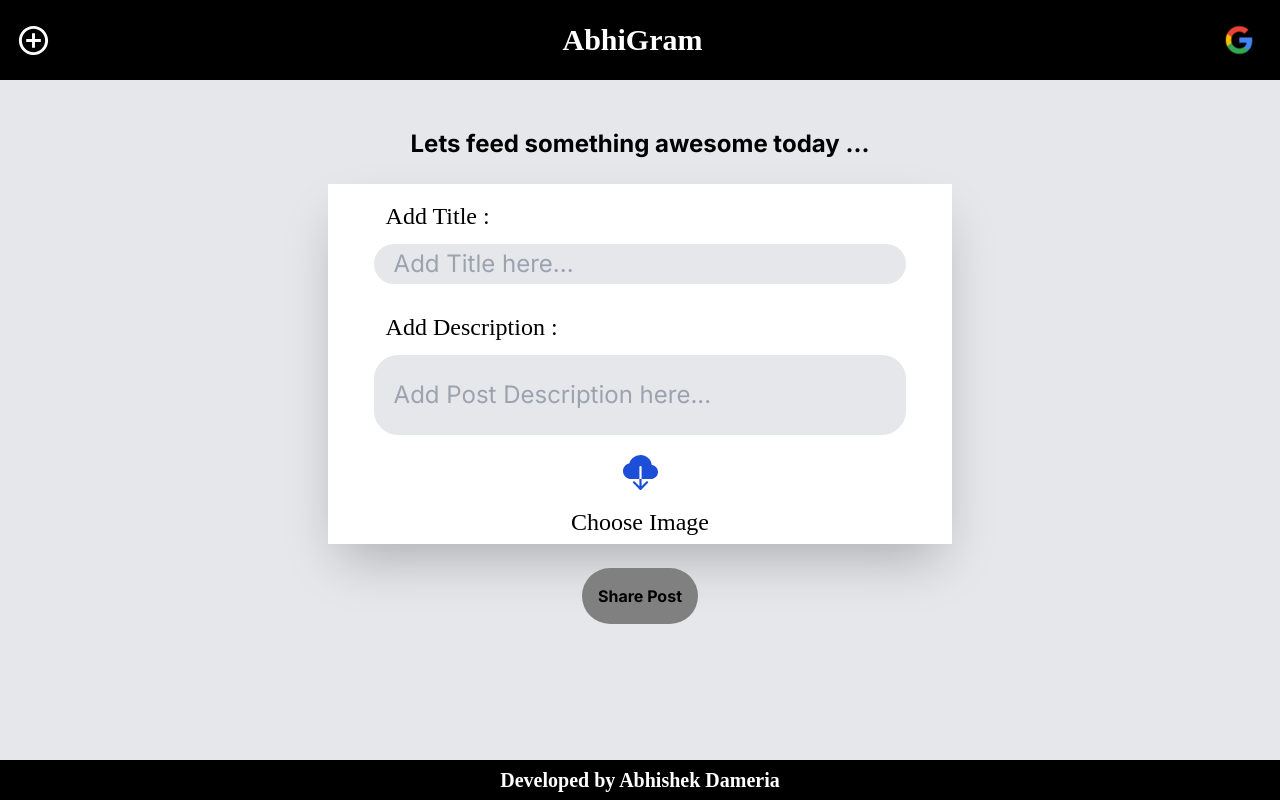
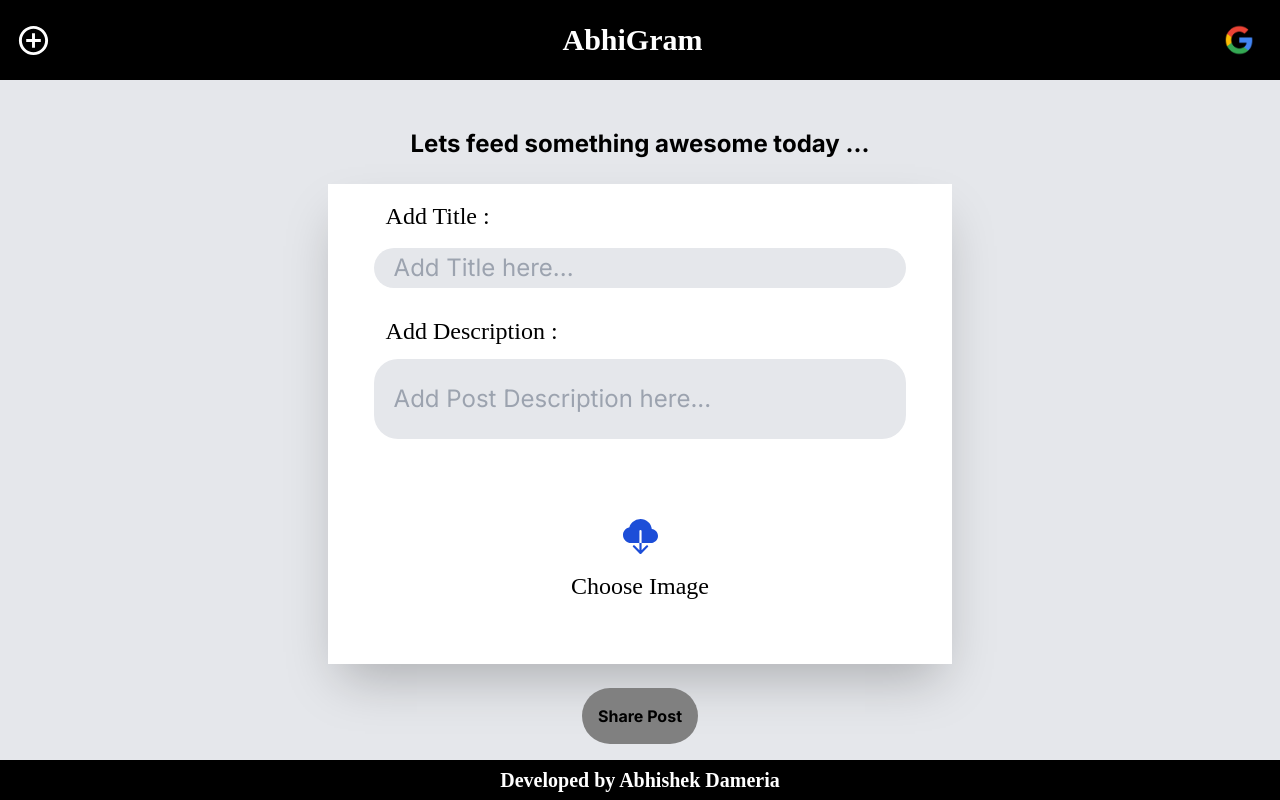
Before and after one commit to Abhishekiet/abhigram, a Next.js app: page /addPost in a window 1280 px wide. Built offline with nearby package versions, Linux system fonts and the light colour scheme; no server answers.

Commit message:
Update page.js

```diff
--- a/app/addPost/page.js
+++ b/app/addPost/page.js
@@ -37,16 +37,16 @@ const AddPost=()=>{
         <div className="flex flex-col h-[85vh] bg-gray-200 md:items-center p-4">
                 <h1 className="text-2xl font-bold text-center md:mt-8"> Lets feed something awesome today ... </h1>
 
-                <div className=" flex p-4 flex-col h-[45vh] mt-[10%] md:mt-6 md:w-[50%] items-center text-2xl shadow shadow-2xl py-4 bg-white">
+                <div className=" flex p-4 flex-col h-[60vh] mt-[10%] md:mt-6 md:w-[50%] items-center text-2xl shadow shadow-2xl py-4 bg-white">
 
                     <div className="flex flex-col w-[90%] ">
                     <h1 className="text-start pl-3" style={{ fontFamily:"cursive" }}> Add Title : </h1>
-                    <input type='text' onChange={e=> setTitle(e.target.value)} className="h-6 p-5 mt-3 rounded-3xl bg-gray-200" placeholder="Add Title here..."/>
+                    <input type='text' onChange={e=> setTitle(e.target.value)} className="h-[3vh] p-5 mt-[3%] rounded-3xl bg-gray-200" placeholder="Add Title here..."/>
                     </div>
 
                     <div className="flex flex-col w-[90%]">
                     <h1 className="text-start mt-[5%] pl-3" style={{ fontFamily:"cursive" }}> Add Description : </h1>
-                    <input type='text' onChange={e=> setDesc(e.target.value)} className="h-28 p-5 mt-3 rounded-3xl md:h-20 bg-gray-200" placeholder="Add Post Description here..."/>
+                    <input type='text' onChange={e=> setDesc(e.target.value)} className="h-[15vh] p-5 mt-3 rounded-3xl md:h-20 bg-gray-200" placeholder="Add Post Description here..."/>
                     </div>
 
                     <div className="flex width-full justify-between">
@@ -55,7 +55,7 @@ const AddPost=()=>{
                     {
                         image ? <div className="mt-[15%]"> <h1 className="text-center text-blue-700 text-xl font-bold"> Image Selected !!! Proceed to post </h1> </div> :
 
-                    <label className="text-start mt-[15%] flex flex-col justify-center items-center " style={{ fontFamily:"cursive" }} htmlFor='qwert'>
+                    <label className="text-start mt-[10vh] flex flex-col justify-center items-center " style={{ fontFamily:"cursive" }} htmlFor='qwert'>
                        <BsFillCloudDownloadFill size={35} className="text-center text-blue-700"/>
                        <h1 className="mt-4"> Choose Image </h1>
                     </label>
```
